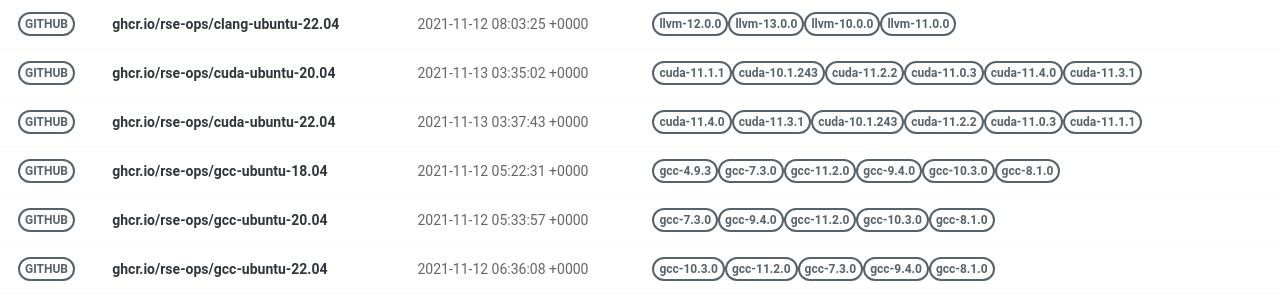
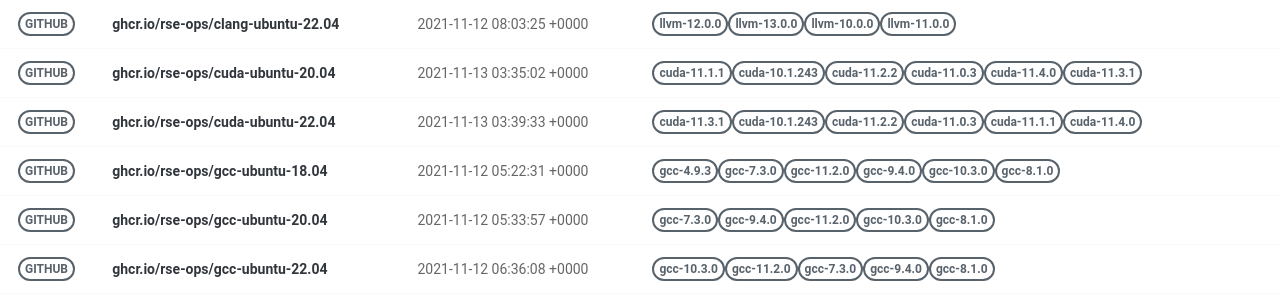
Before and after one commit to rse-ops/docker-images, a Jekyll site: the page built from pages/index.md, in a window 1280 px wide. Shown: the part 228-528 px from the top of the page. Built offline with Jekyll 4.4.1, drawn with Linux system fonts in a browser that asks for light colours; nearby versions of some CDN libraries.

Commit message:
Automated push to update library 2021-11-13

```diff
--- a/_library/ghcr.io-rse-ops-cuda-ubuntu-22.04.md
+++ b/_library/ghcr.io-rse-ops-cuda-ubuntu-22.04.md
@@ -1,14 +1,11 @@
 ---
 layout: container
 name: ghcr.io/rse-ops/cuda-ubuntu-22.04
-updated_at: 2021-11-13 03:37:43.863748
+updated_at: 2021-11-13 03:39:33.255864
 
 
 container_url: https://github.com/orgs/rse-ops/packages/container/package/cuda-ubuntu-22.04
 versions:
- - tag: cuda-11.4.0
-   dockerfile: https://github.com/rse-ops/docker-images/blob/main/ubuntu/cuda/Dockerfile
-   manifest: https://crane.ggcr.dev/manifest/ghcr.io/rse-ops/cuda-ubuntu-22.04:cuda-11.4.0
  - tag: cuda-11.3.1
    dockerfile: https://github.com/rse-ops/docker-images/blob/main/ubuntu/cuda/Dockerfile
    manifest: https://crane.ggcr.dev/manifest/ghcr.io/rse-ops/cuda-ubuntu-22.04:cuda-11.3.1
```
Also changed, not shown: other parts of _library/ghcr.io-rse-ops-cuda-ubuntu-22.04.md (+3 -0 lines).
